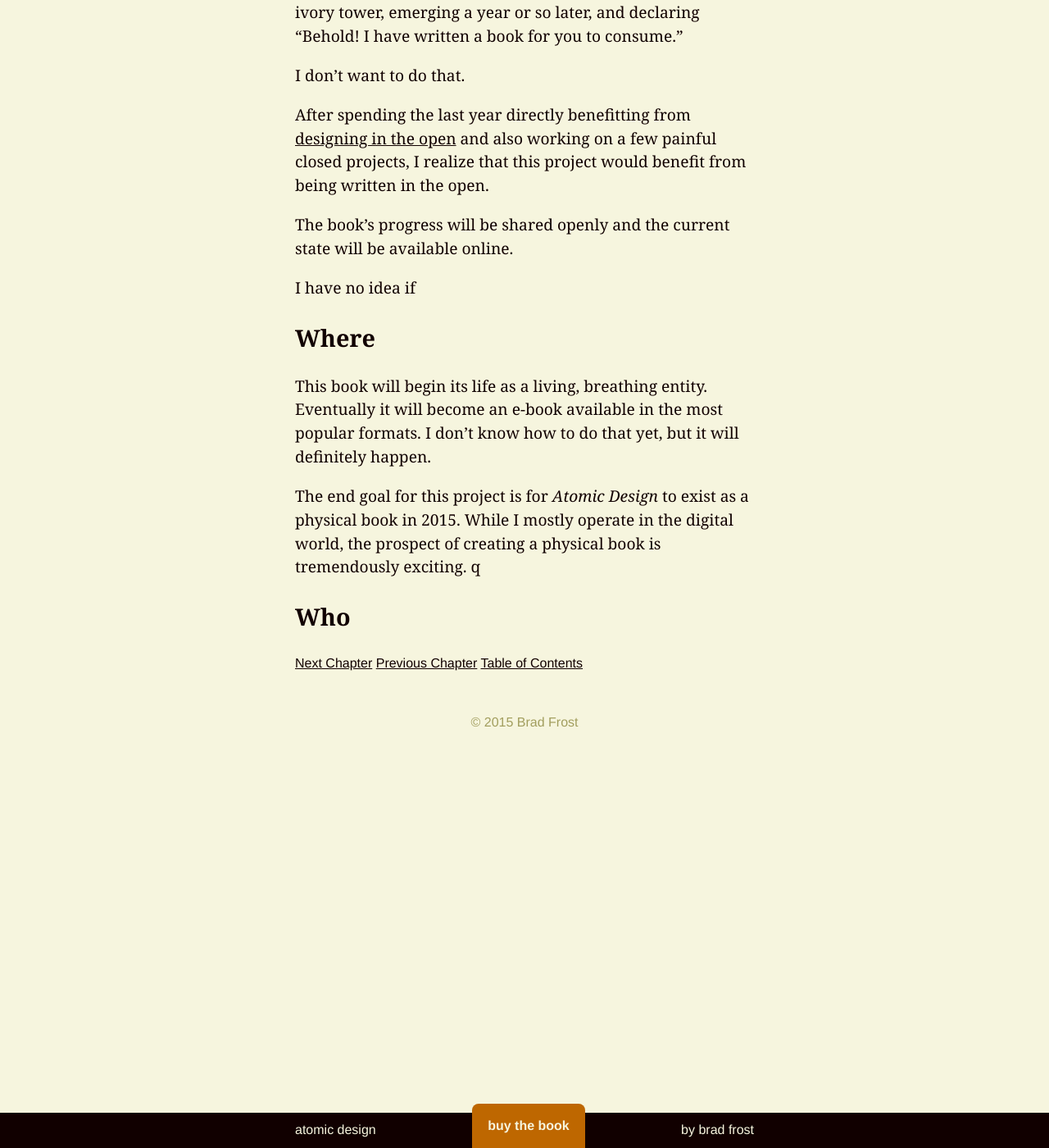
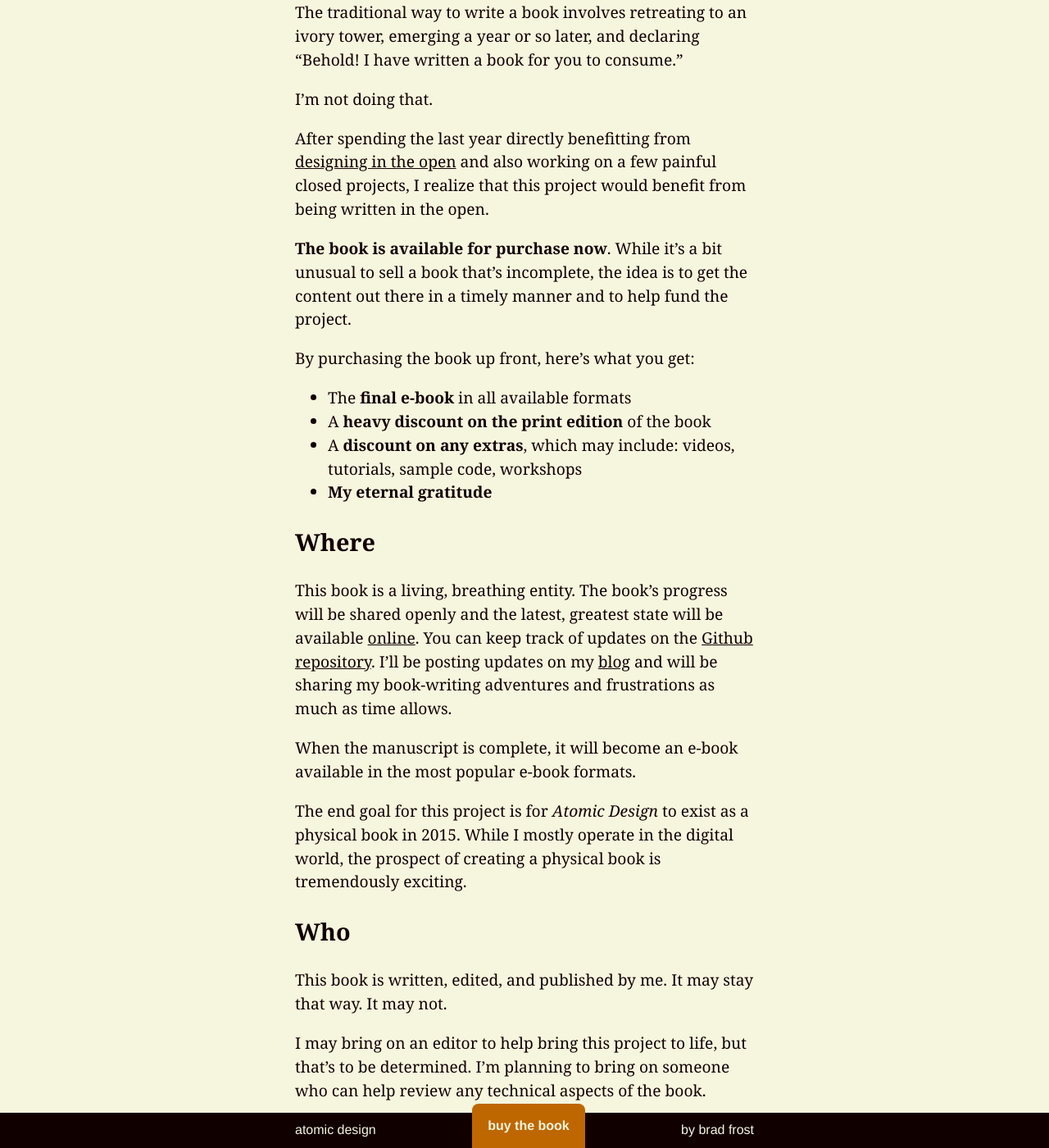
Before and after one commit to bradfrost/atomic-design, a Jekyll site: the page built from intro.md, in a window 1280 px wide and 1400 px high, scrolled down 1126 px. Shown: the whole window at 82% size. Built offline with Jekyll 4.4.1, drawn with Linux system fonts in a browser that asks for light colours; some of the changed text lies outside the part shown.

Commit message:
Update intro copy

```diff
--- a/intro.md
+++ b/intro.md
@@ -4,10 +4,10 @@ title: Intro
 permalink: /intro/
 ---
 
-Why, hello there.
+Why, hello there. Thanks for stumbling onto _Atomic Design_, a book about crafting effective interface design systems.
 
 ## What
-_Atomic Design_ is a book by yours truly. Here’s what I’m going to cover in the book:
+_Atomic Design_ is a book by yours truly. Here’s what I’m going to cover in it:
 
 - Explain why thinking of our interfaces as systems rather than a collection of pages is increasingly important.
 - Introduce atomic design as a methodology for crafting an effective interface design system
@@ -22,17 +22,29 @@ The Web community has spent the last
 ## How
 The traditional way to write a book involves retreating to an ivory tower, emerging a year or so later, and declaring “Behold! I have written a book for you to consume.”
 
-I don’t want to do that.
+I’m not doing that.
 
 After spending the last year directly benefitting from [designing in the open](http://bradfrost.com/blog/post/designing-in-the-open/) and also working on a few painful closed projects, I realize that this project would benefit from being written in the open.
 
-The book’s progress will be shared openly and the current state will be available online.
+**The book is available for purchase now**. While it’s a bit unusual to sell a book that’s incomplete, the idea is to get the content out there in a timely manner and to help fund the project.
 
-I have no idea if
+By purchasing the book up front, here’s what you get:
+
+- The **final e-book** in all available formats
+- A **heavy discount on the print edition** of the book
+- A **discount on any extras**, which may include: videos, tutorials, sample code, workshops
+- **My eternal gratitude**
 
 ## Where
-This book will begin its life as a living, breathing entity. Eventually it will become an e-book available in the most popular formats. I don’t know how to do that yet, but it will definitely happen.
+This book is a living, breathing entity. The book’s progress will be shared openly and the latest, greatest state will be available [online](http://atomicdesign.bradfrost.com/). You can keep track of updates on the [Github repository](https://github.com/bradfrost/atomic-design/). I’ll be posting updates on my [blog](http://bradfrost.com/blog) and will be sharing my book-writing adventures and frustrations as much as time allows.
 
-The end goal for this project is for _Atomic Design_ to exist as a physical book in 2015. While I mostly operate in the digital world, the prospect of creating a physical book is tremendously exciting.	q
+When the manuscript is complete, it will become an e-book available in the most popular e-book formats.
+
+The end goal for this project is for _Atomic Design_ to exist as a physical book in 2015. While I mostly operate in the digital world, the prospect of creating a physical book is tremendously exciting.
 
 ## Who
+This book is written, edited, and published by me. It may stay that way. It may not.
+
+I may bring on an editor to help bring this project to life, but that’s to be determined. I’m planning to bring on someone who can help review any technical aspects of the book.
+
+I currently don’t plan to go through a book publisher, but would be open to the idea if the right opportunity presented itself.
```
